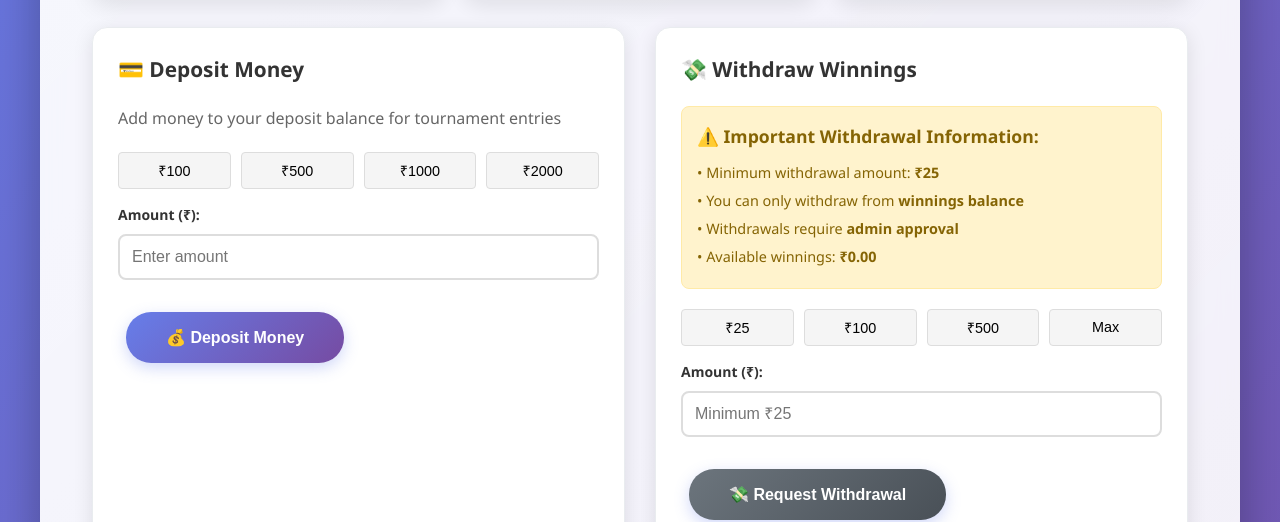
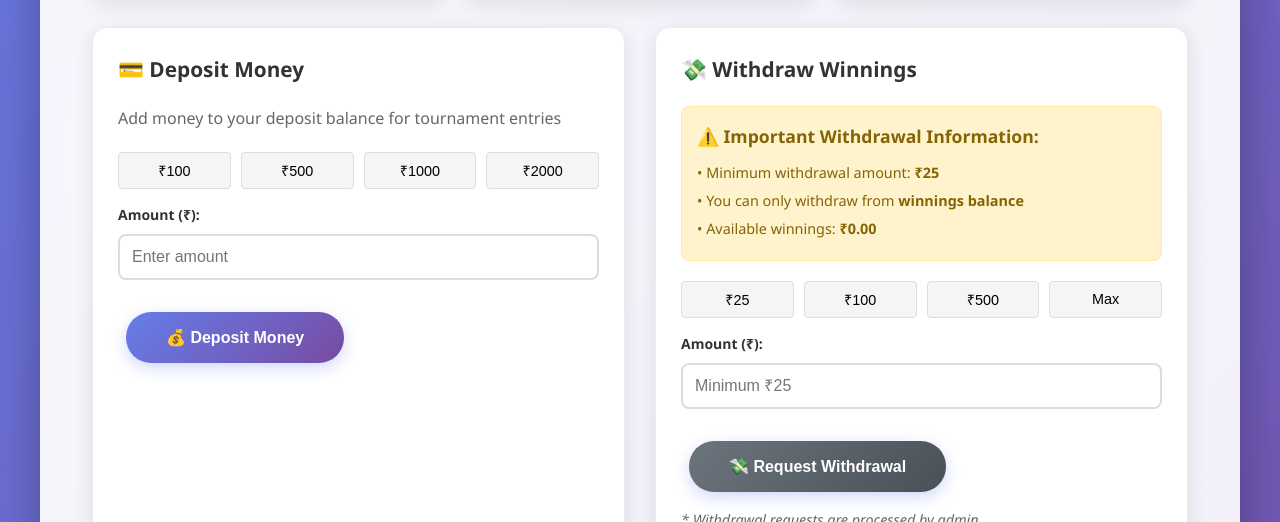
Before and after one commit to Coder-Vinayek/Test-Fantasy, a website: page fantasy-tournament-website - Copy/views/wallet.html in a window 1280 px wide. Shown: the part 578-1100 px from the top of the page. Drawn offline with Linux system fonts and the light colour scheme; no server answers.

Commit message:
Update wallet.html

```diff
--- a/fantasy-tournament-website - Copy/views/wallet.html
+++ b/fantasy-tournament-website - Copy/views/wallet.html
@@ -313,7 +313,6 @@
                         <h4>⚠️ Important Withdrawal Information:</h4>
                         <p>• Minimum withdrawal amount: <strong>₹25</strong></p>
                         <p>• You can only withdraw from <strong>winnings balance</strong></p>
-                        <p>• Withdrawals require <strong>admin approval</strong></p>
                         <p>• Available winnings: <strong>₹<span id="availableWinnings">0.00</span></strong></p>
                     </div>
 
```
